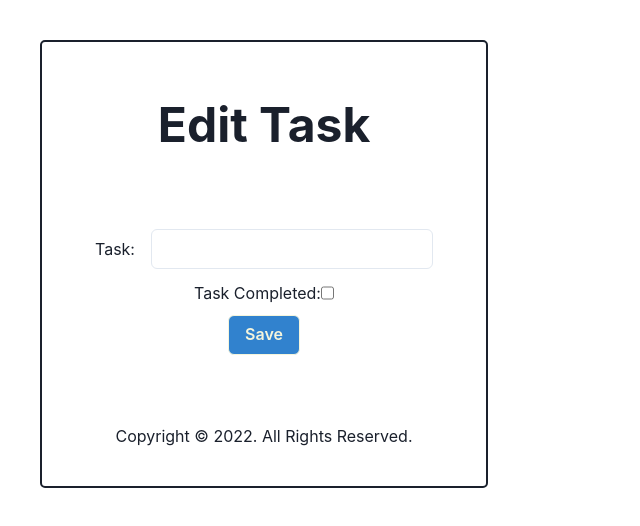
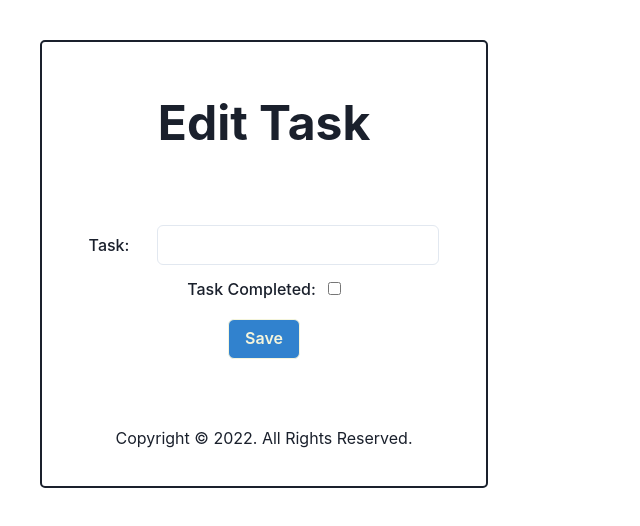
Before and after one commit to hyper63/hyper-todo-list-demo, a React (Create React App) app: page /todos/1 in a window 1280 px wide. Shown: the top 526 px of the page, without its empty margins (0-640 px from the left). Built offline with nearby package versions, Linux system fonts and the light colour scheme; no server answers.

Commit message:
Fix: Added FormLabel to EditView.js #;101

```diff
--- a/src/components/EditView.js
+++ b/src/components/EditView.js
@@ -1,5 +1,5 @@
 import React, { useState } from 'react'
-import { Flex, Button, Input } from '@chakra-ui/react'
+import { Flex, Button, Input, FormLabel } from '@chakra-ui/react'
 
 /*
     component: EditView
@@ -52,7 +52,7 @@ const EditView = (props) => {
     <form onSubmit={handleSubmit}>
       <Flex p='10px' direction='column' align='center' justify='space-around'>
         <Flex justify='space-between' p={3} align='baseline'>
-          <label htmlFor='task'>Task: </label>
+          <FormLabel htmlFor='task'>Task: </FormLabel>
           <Input
             placeholder={task}
             value={todo}
@@ -64,8 +64,8 @@ const EditView = (props) => {
             _placeholder={{ opacity: 0.4, color: 'blue.300' }}
           />
         </Flex>
-        <Flex>
-          <label htmlFor='completed'>Task Completed: </label>
+        <Flex align='baseline'>
+          <FormLabel htmlFor='completed'>Task Completed: </FormLabel>
           <input
             type='checkbox'
             name='completed'
```
